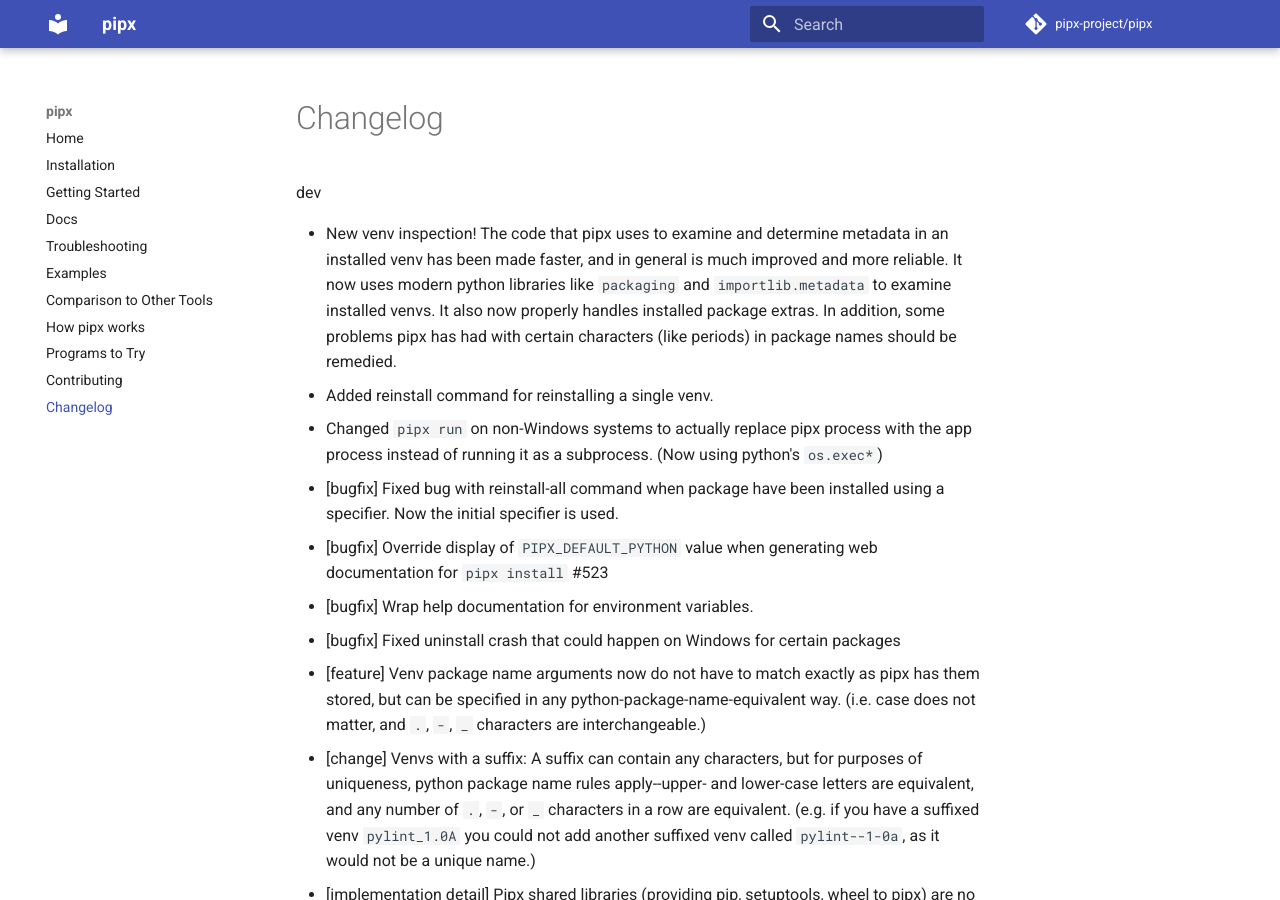
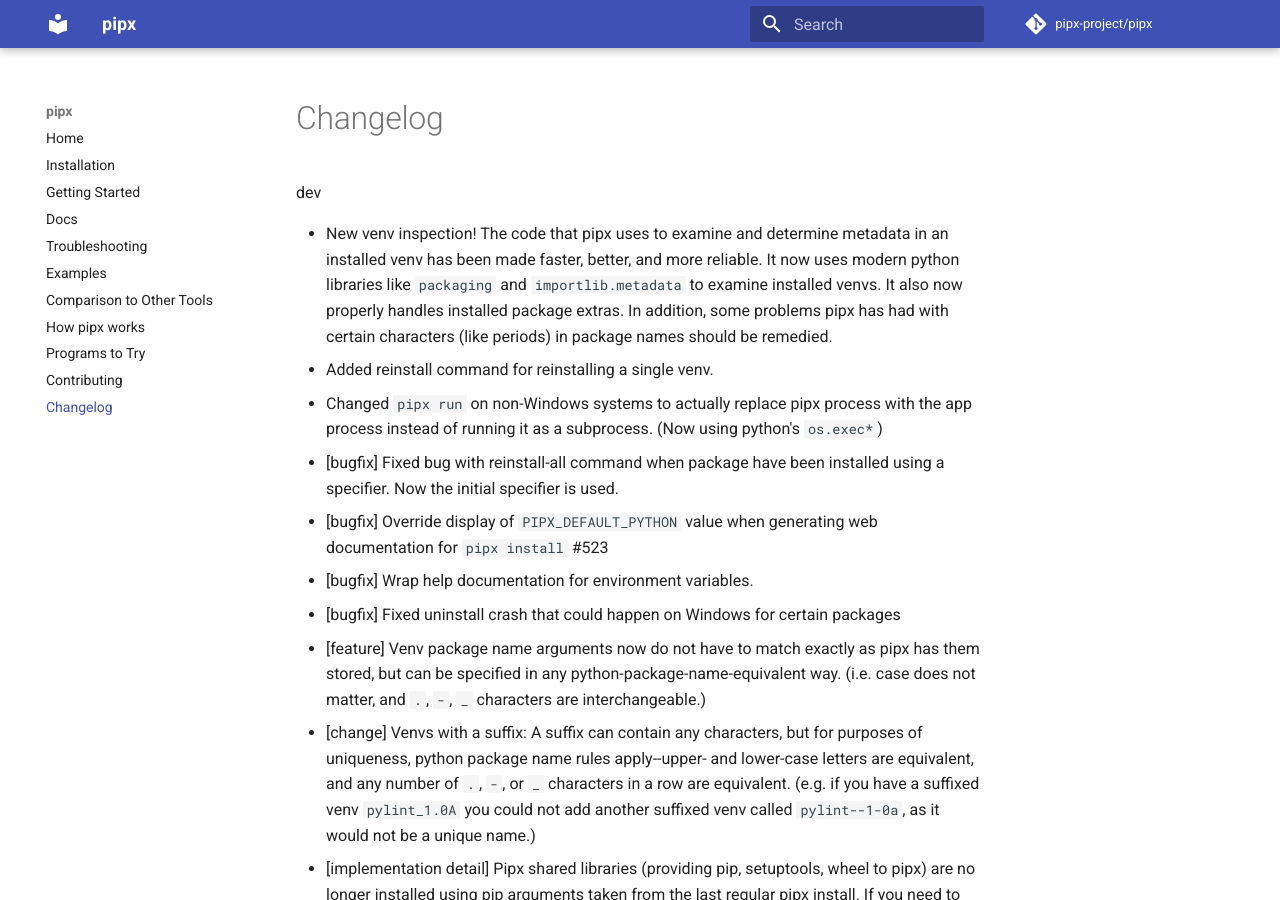
Before and after one commit to pypa/pipx, an MkDocs documentation site: the page built from docs/changelog.md, in a window 1280 px wide and 900 px high. Built offline with MkDocs 1.6.1 and Material for MkDocs 9.7.7, drawn with Linux system fonts in a browser that asks for light colours; comment, search, counter and statistics services are not loaded.

Commit message:
Fix changelog entry.

```diff
--- a/docs/changelog.md
+++ b/docs/changelog.md
@@ -1,6 +1,6 @@
 dev
 
-- New venv inspection!  The code that pipx uses to examine and determine metadata in an installed venv has been made faster, and in general is much improved and more reliable.  It now uses modern python libraries like `packaging` and `importlib.metadata` to examine installed venvs.  It also now properly handles installed package extras.  In addition, some problems pipx has had with certain characters (like periods) in package names should be remedied.
+- New venv inspection!  The code that pipx uses to examine and determine metadata in an installed venv has been made faster, better, and more reliable.  It now uses modern python libraries like `packaging` and `importlib.metadata` to examine installed venvs.  It also now properly handles installed package extras.  In addition, some problems pipx has had with certain characters (like periods) in package names should be remedied.
 - Added reinstall command for reinstalling a single venv.
 - Changed `pipx run` on non-Windows systems to actually replace pipx process with the app process instead of running it as a subprocess.  (Now using python's `os.exec*`)
 - [bugfix] Fixed bug with reinstall-all command when package have been installed using a specifier. Now the initial specifier is used.
```
